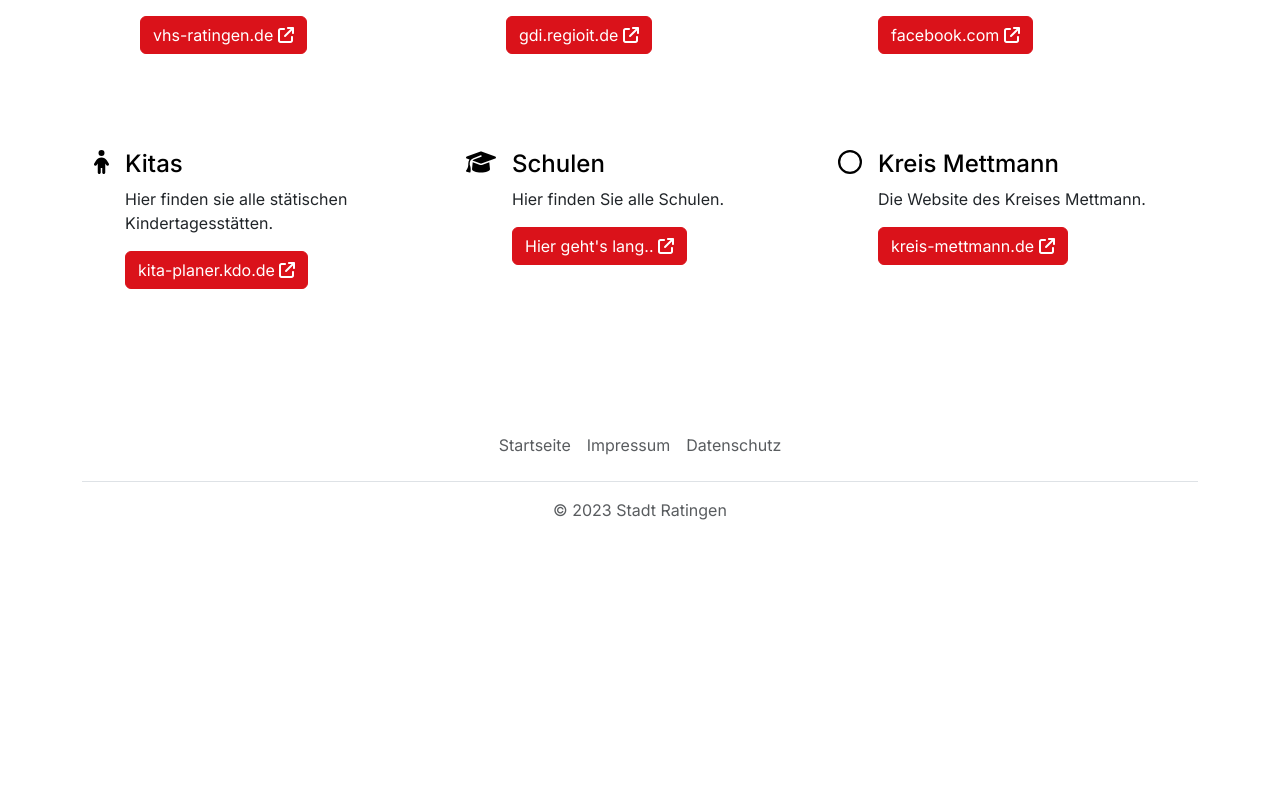
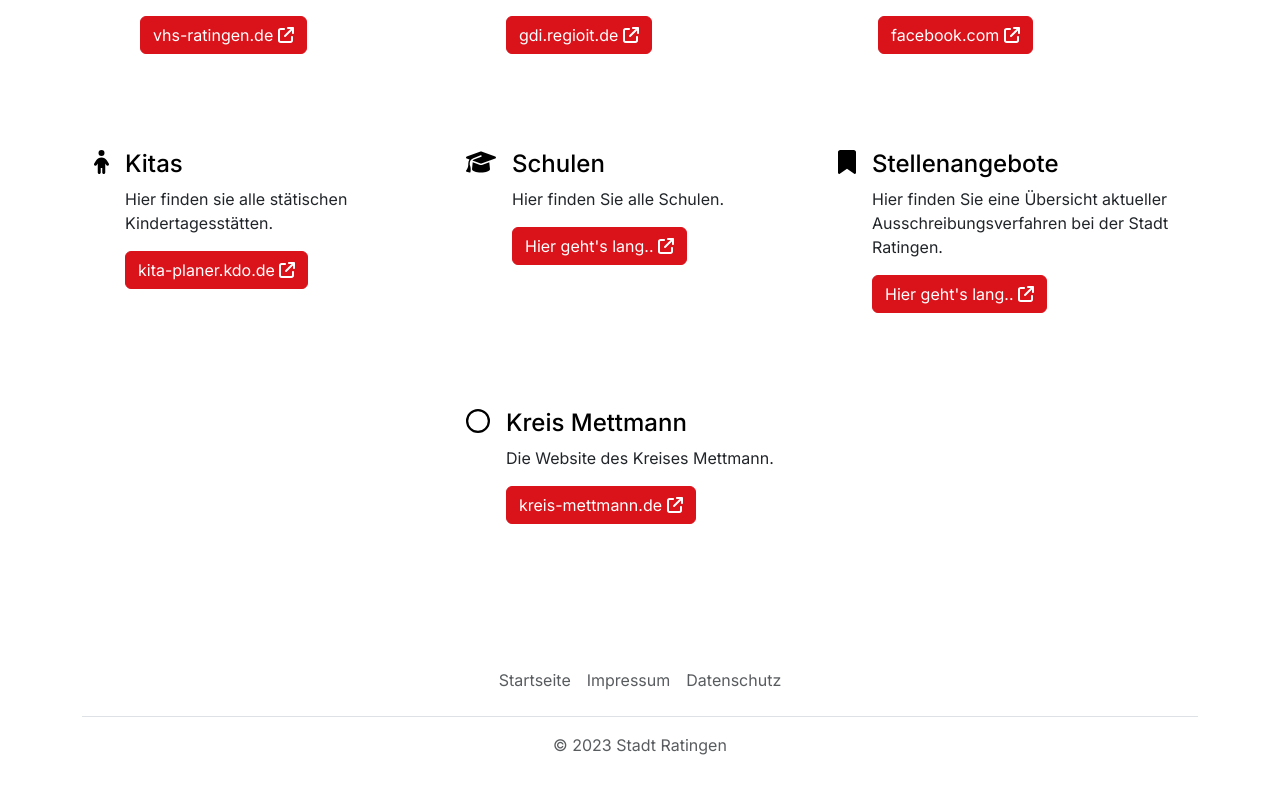
Before and after one commit to kevinriex/notfall.ratingen.de, a Next.js app: page / in a window 1280 px wide. Shown: the part 1805-2598 px from the top of the page. Before the commit the page ends 2383 px from the top, so only its background shows below. Built offline with nearby package versions, Linux system fonts and the light colour scheme.

Commit message:
added Stellen onto Main Page

```diff
--- a/src/app/components/ServiceLink.jsx
+++ b/src/app/components/ServiceLink.jsx
@@ -9,7 +9,7 @@ export default function ServiceLink({ name, href, desc, icon }) {
             <div>
                 <h3 className="fs-4 text-body-emphasis">{name}</h3>
                 <p>{desc}</p>
-                <StyledLink href={href} button={true} />
+                {href ? <StyledLink href={href} button={true} /> : ""}
             </div>
         </div>
     );
--- a/src/app/components/Services.jsx
+++ b/src/app/components/Services.jsx
@@ -4,6 +4,7 @@ import { faFacebook } from "@fortawesome/free-brands-svg-icons";
 import { faCircle } from "@fortawesome/free-regular-svg-icons";
 import {
     faBook,
+    faBookmark,
     faCalendarDays,
     faChild,
     faEarthEurope,
@@ -76,7 +77,12 @@ const LinkSammlung = [
         {
             name: "Aktuelle Informationen",
             href: "https://facebook.com/DeinRatingen/",
-            desc: <>Hier gelangen Sie zur Facebook-Seite <em>„Dein Ratingen“</em>.</>,
+            desc: (
+                <>
+                    Hier gelangen Sie zur Facebook-Seite{" "}
+                    <em>„Dein Ratingen“</em>.
+                </>
+            ),
             icon: <FontAwesomeIcon icon={faFacebook} />,
         },
     ],
@@ -94,10 +100,30 @@ const LinkSammlung = [
             icon: <FontAwesomeIcon icon={faGraduationCap} />,
         },
         {
+            name: "Stellenangebote",
+            href: "/stellen",
+            desc: "Hier finden Sie eine Übersicht aktueller Ausschreibungsverfahren bei der Stadt Ratingen.",
+            icon: <FontAwesomeIcon icon={faBookmark} />,
+        },
+    ],
+    [
+        {
+            name: "",
+            href: "",
+            desc: "",
+            icon: <></>,
+        },
+        {
             name: "Kreis Mettmann",
             href: "https://kreis-mettmann.de",
             desc: "Die Website des Kreises Mettmann.",
             icon: <FontAwesomeIcon icon={faCircle} />,
+        },
+        {
+            name: "",
+            href: "",
+            desc: "",
+            icon: <></>,
         },
     ],
 ];
```
